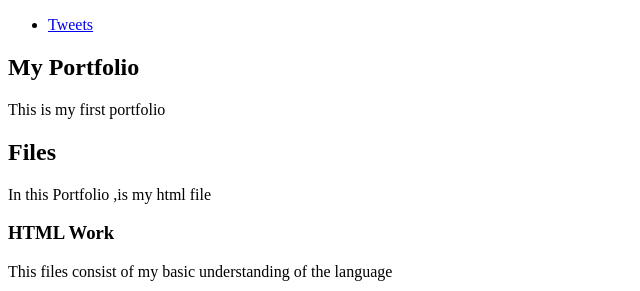
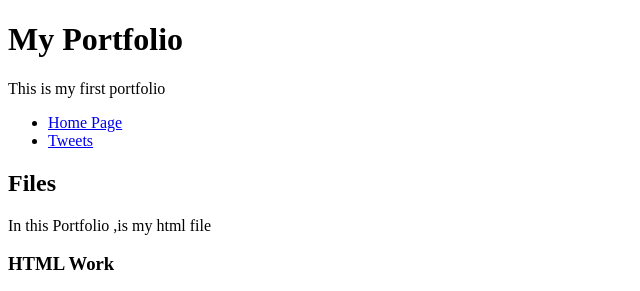
Before and after one commit to Neil-Ntshovelo/My_First_Portfolio, a plain HTML site: page html_basic/index.html in a window 1280 px wide. Shown: the top 291 px of the page, without its empty margins (0-640 px from the left). Drawn offline with Linux system fonts and the light colour scheme.

Commit message:
Updated structure for index.html and tweets.html with header, main, and footer

```diff
--- a/html_basic/index.html
+++ b/html_basic/index.html
@@ -7,16 +7,16 @@
     <body>
 
         <header>
+            <h1>My Portfolio</h1>
+            <p>This is my first portfolio</p>
             <ul>
+                <li><a href="index.html">Home Page</a></li>
                 <li><a href="tweets.html">Tweets</a></li>
             </ul>
         </header>
 
         <main>
             <article>
-                <h1>My Portfolio</h1>
-                <p>This is my first portfolio</p>
-
                 <h2>Files</h2>
                 <p>In this Portfolio ,is my html file </p>
 
```
Also changed, not shown: html_basic/tweets.html (+1 -0 lines).
